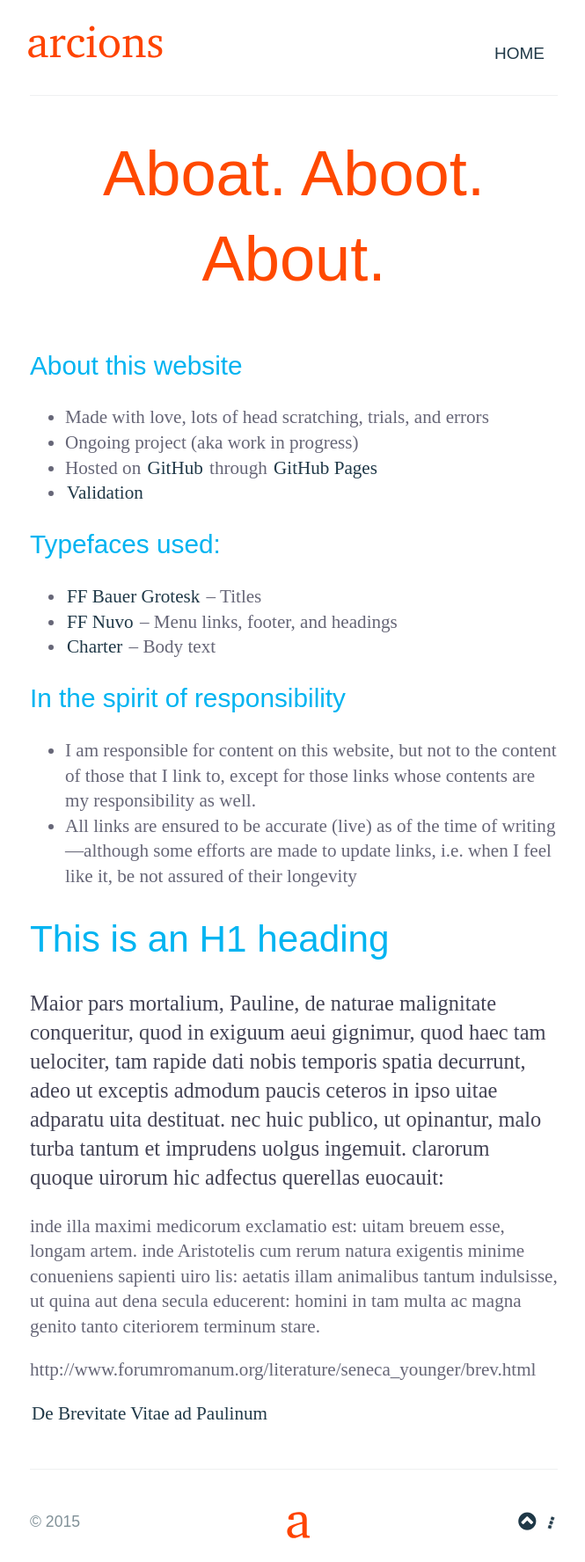
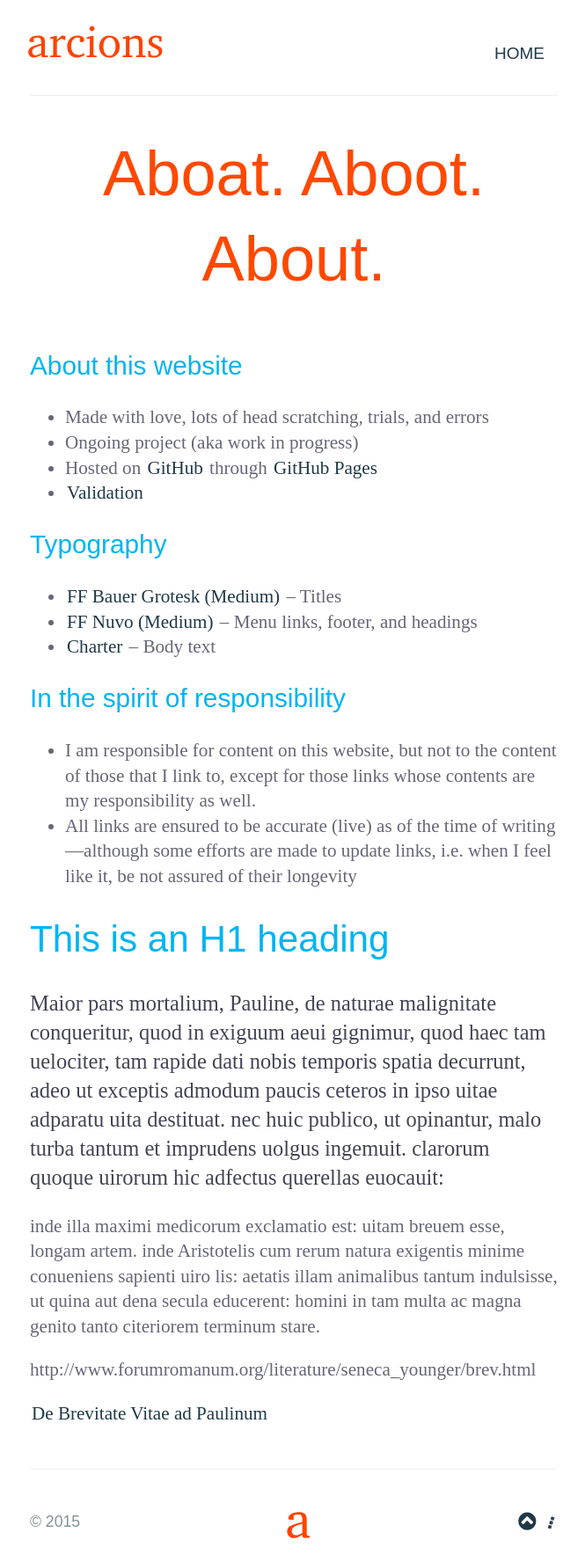
Before and after one commit to arcions/arcions.github.io, a Jekyll site: the page built from about/index.html, in a window 1280 px wide. Shown: the whole page at 88% size, without its empty margins (306-971 px from the left). Built offline with Jekyll 4.4.1, drawn with Linux system fonts in a browser that asks for light colours; nearby versions of some CDN libraries; some web fonts are replaced; Markdown is read by kramdown in place of the engine named in the settings.

Commit message:
Update index.html

```diff
--- a/about/index.html
+++ b/about/index.html
@@ -14,10 +14,10 @@ title: About this website
 	<li><a href="https://validator.w3.org/nu/?doc=http%3A%2F%2Farcions.github.io%2F" target="_blank" title="HTML5 Validator">Validation</a></li>
 </ul>
 
-<h2>Typefaces used:</h2>
+<h2>Typography</h2>
 <ul>
-  <li><a target="_blank" title="FF Bauer Grotesk" href="https://www.fontfont.com/fonts/bauer-grotesk">FF Bauer Grotesk</a> &ndash; Titles</li>
-  <li><a target="_blank" title="FF Nuvo" href="https://www.fontfont.com/fonts/nuvo">FF Nuvo</a> &ndash; Menu links, footer, and headings</li>
+  <li><a target="_blank" title="FF Bauer Grotesk" href="https://www.fontfont.com/fonts/bauer-grotesk">FF Bauer Grotesk (Medium)</a> &ndash; Titles</li>
+  <li><a target="_blank" title="FF Nuvo" href="https://www.fontfont.com/fonts/nuvo">FF Nuvo (Medium)</a> &ndash; Menu links, footer, and headings</li>
   <li><a target="_blank" title="Charter" href="http://practicaltypography.com/charter.html">Charter</a> &ndash; Body text</li>
 </ul>
 
```
